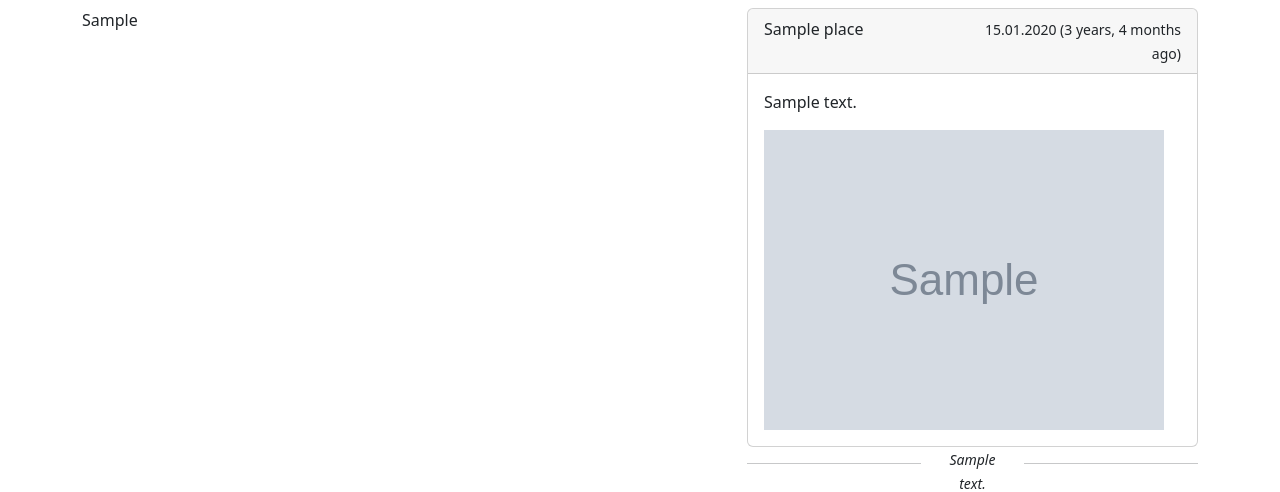
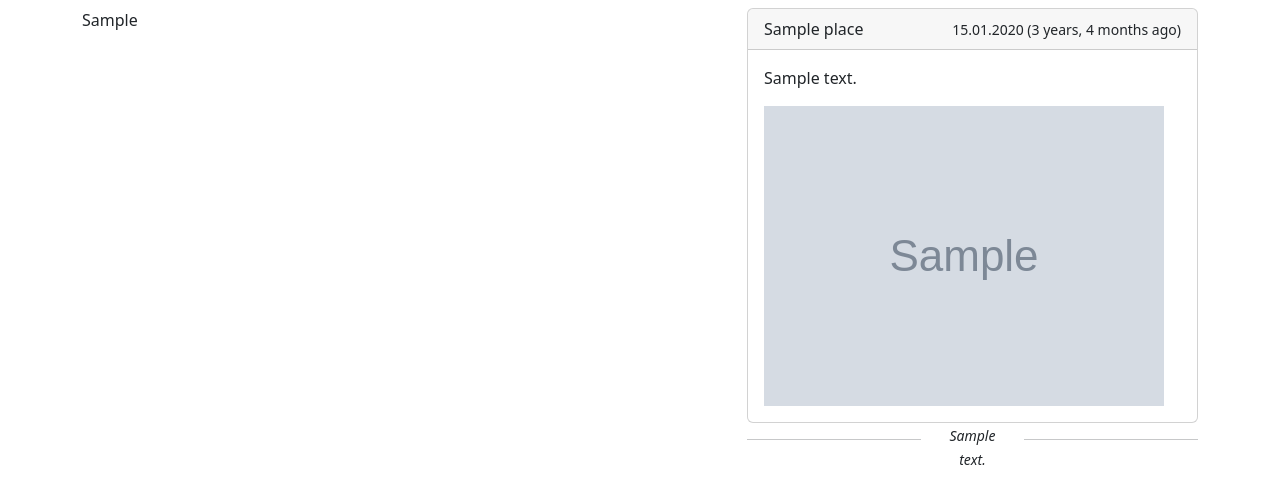
Before and after one commit to jvacek/FlameRelay, a Django app: template flamerelay/templates/backend/unit.html in a window 1280 px wide. Shown: the part 216-708 px from the top of the page. Run offline with Django 4.2, Linux system fonts and the light colour scheme; the template is opened without the code that fills it: most values are stand-ins (such as "Sample title", 1, 10 or a date in 2020); grey boxes marked "Sample" are stand-in pictures; some libraries are stand-ins or nearby versions.

Commit message:
Adjust checkin card header size

```diff
--- a/flamerelay/templates/backend/unit.html
+++ b/flamerelay/templates/backend/unit.html
@@ -58,10 +58,10 @@
         <div class="card">
           <div class="card-header">
             <div class="row">
-              <div class="col">
+              <div class="col-auto">
                 {{ checkin.place|default:"<i>Place not given</i>" }}
               </div>
-              <div class="col ms-auto text-end">
+              <div class="col-auto ms-auto text-end">
                 <small>{{ checkin.date_created|date:"d.m.Y" }} ({{ checkin.date_created|timesince }} ago)</small>
               </div>
             </div>
```
